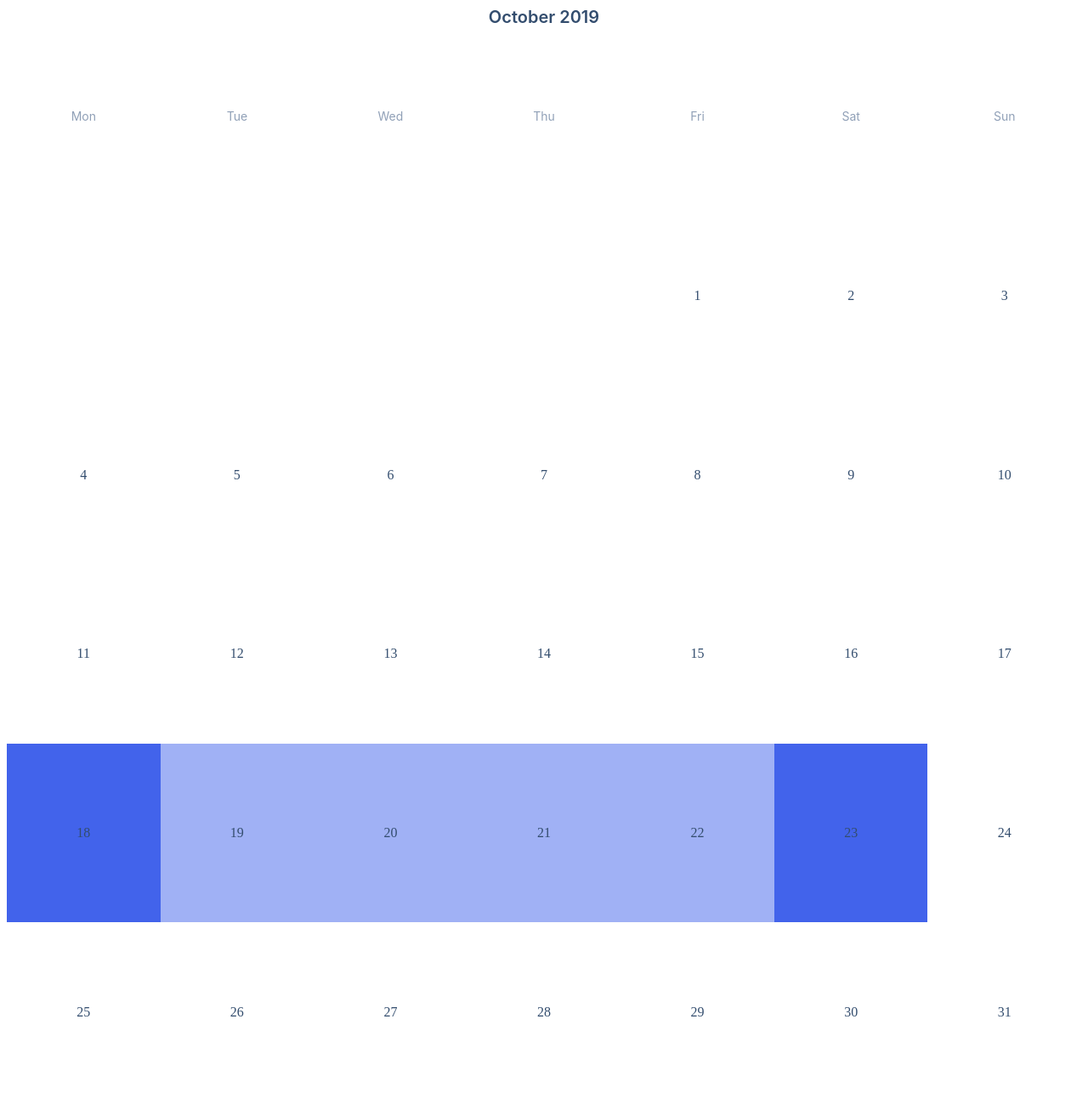
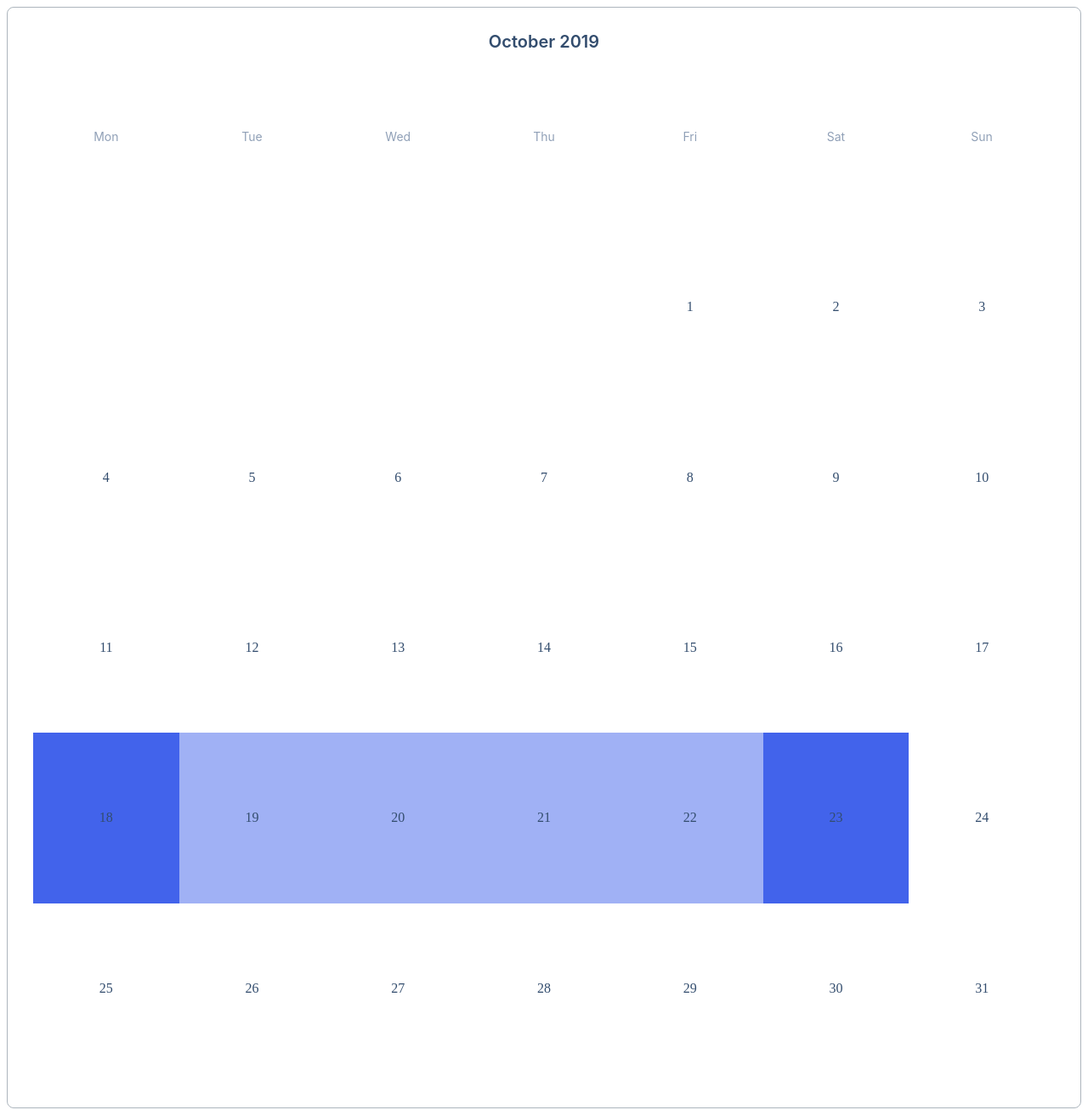
Before and after one commit to js-tasks-ru/htmlcss-20241107_bova-s, a website: page 05-lection3/03-calendar/index.html in a window 1280 px wide. Shown: the whole page at 85% size. Drawn offline with Linux system fonts and the light colour scheme.

Commit message:
fixed solution for lection3 03-calendar

```diff
--- a/05-lection3/03-calendar/calendar.css
+++ b/05-lection3/03-calendar/calendar.css
@@ -1,16 +1,22 @@
 .calendar {
   display: flex;
   flex-direction: column;
-  font-style: normal;
-  line-height: 24px;
+  background: var(--white);
+  border: 1px solid var(--grey-3);
+  border-radius: 8px;
+  padding: 28px 30px 40px;
 }
 
 .calendar__title {
   font-family: 'Inter';
+  font-style: normal;
+  line-height: 24px;
   font-weight: 600;
   font-size: 20px;
+  font-style: normal;
+  line-height: 24px;
   color: #334d6e;
-  align-self: center;
+  text-align: center;
 }
 
 .calendar__wrapper {
@@ -26,34 +32,36 @@
   height: 100%;
   display: grid;
   grid-template-columns: repeat(7, 1fr);
-  align-items: stretch;
-  justify-items: stretch;
 }
 
-.calendar__week {
-  font-family: 'Inter';
-  font-weight: 400;
-  font-size: 14px;
-  color: #90a0b7;
+.calendar__item {
   display: flex;
   align-items: center;
   justify-content: center;
 }
 
-.calendar__day {
+.calendar__item_week {
+  font-family: 'Inter';
+  font-style: normal;
+  line-height: 24px;
+  font-weight: 400;
+  font-size: 14px;
+  color: #90a0b7;
+}
+
+.calendar__item_day {
   font-family: 'Source Sans Pro';
+  font-style: normal;
+  line-height: 24px;
   font-weight: 400;
   font-size: 16px;
   color: #334d6e;
-  display: flex;
-  align-items: center;
-  justify-content: center;
 }
 
-.calendar__day_select {
+.calendar__item_select {
   background: #4263eb;
 }
 
-.calendar__day_span {
+.calendar__item_span {
   background-color: #a0b1f5;
 }
--- a/05-lection3/03-calendar/index.html
+++ b/05-lection3/03-calendar/index.html
@@ -11,48 +11,60 @@
       <div class="calendar__title">October 2019</div>
       <div class="calendar__wrapper">
         <div class="calendar_inner">
-          <div class="calendar__week">Mon</div>
-          <div class="calendar__week">Tue</div>
-          <div class="calendar__week">Wed</div>
-          <div class="calendar__week">Thu</div>
-          <div class="calendar__week">Fri</div>
-          <div class="calendar__week">Sat</div>
-          <div class="calendar__week">Sun</div>
-          <div class="calendar__day"></div>
-          <div class="calendar__day"></div>
-          <div class="calendar__day"></div>
-          <div class="calendar__day"></div>
-          <div class="calendar__day">1</div>
-          <div class="calendar__day">2</div>
-          <div class="calendar__day">3</div>
-          <div class="calendar__day">4</div>
-          <div class="calendar__day">5</div>
-          <div class="calendar__day">6</div>
-          <div class="calendar__day">7</div>
-          <div class="calendar__day">8</div>
-          <div class="calendar__day">9</div>
-          <div class="calendar__day">10</div>
-          <div class="calendar__day">11</div>
-          <div class="calendar__day">12</div>
-          <div class="calendar__day">13</div>
-          <div class="calendar__day">14</div>
-          <div class="calendar__day">15</div>
-          <div class="calendar__day">16</div>
-          <div class="calendar__day">17</div>
-          <div class="calendar__day calendar__day_select">18</div>
-          <div class="calendar__day calendar__day_span">19</div>
-          <div class="calendar__day calendar__day_span">20</div>
-          <div class="calendar__day calendar__day_span">21</div>
-          <div class="calendar__day calendar__day_span">22</div>
-          <div class="calendar__day calendar__day_select">23</div>
-          <div class="calendar__day">24</div>
-          <div class="calendar__day">25</div>
-          <div class="calendar__day">26</div>
-          <div class="calendar__day">27</div>
-          <div class="calendar__day">28</div>
-          <div class="calendar__day">29</div>
-          <div class="calendar__day">30</div>
-          <div class="calendar__day">31</div>
+          <div class="calendar__item calendar__item_week">Mon</div>
+          <div class="calendar__item calendar__item_week">Tue</div>
+          <div class="calendar__item calendar__item_week">Wed</div>
+          <div class="calendar__item calendar__item_week">Thu</div>
+          <div class="calendar__item calendar__item_week">Fri</div>
+          <div class="calendar__item calendar__item_week">Sat</div>
+          <div class="calendar__item calendar__item_week">Sun</div>
+          <div class="calendar__item calendar__item_day"></div>
+          <div class="calendar__item calendar__item_day"></div>
+          <div class="calendar__item calendar__item_day"></div>
+          <div class="calendar__item calendar__item_day"></div>
+          <div class="calendar__item calendar__item_day">1</div>
+          <div class="calendar__item calendar__item_day">2</div>
+          <div class="calendar__item calendar__item_day">3</div>
+          <div class="calendar__item calendar__item_day">4</div>
+          <div class="calendar__item calendar__item_day">5</div>
+          <div class="calendar__item calendar__item_day">6</div>
+          <div class="calendar__item calendar__item_day">7</div>
+          <div class="calendar__item calendar__item_day">8</div>
+          <div class="calendar__item calendar__item_day">9</div>
+          <div class="calendar__item calendar__item_day">10</div>
+          <div class="calendar__item calendar__item_day">11</div>
+          <div class="calendar__item calendar__item_day">12</div>
+          <div class="calendar__item calendar__item_day">13</div>
+          <div class="calendar__item calendar__item_day">14</div>
+          <div class="calendar__item calendar__item_day">15</div>
+          <div class="calendar__item calendar__item_day">16</div>
+          <div class="calendar__item calendar__item_day">17</div>
+          <div class="calendar__item calendar__item_day calendar__item_select">
+            18
+          </div>
+          <div class="calendar__item calendar__item_day calendar__item_span">
+            19
+          </div>
+          <div class="calendar__item calendar__item_day calendar__item_span">
+            20
+          </div>
+          <div class="calendar__item calendar__item_day calendar__item_span">
+            21
+          </div>
+          <div class="calendar__item calendar__item_day calendar__item_span">
+            22
+          </div>
+          <div class="calendar__item calendar__item_day calendar__item_select">
+            23
+          </div>
+          <div class="calendar__item calendar__item_day">24</div>
+          <div class="calendar__item calendar__item_day">25</div>
+          <div class="calendar__item calendar__item_day">26</div>
+          <div class="calendar__item calendar__item_day">27</div>
+          <div class="calendar__item calendar__item_day">28</div>
+          <div class="calendar__item calendar__item_day">29</div>
+          <div class="calendar__item calendar__item_day">30</div>
+          <div class="calendar__item calendar__item_day">31</div>
         </div>
       </div>
     </div>
```
